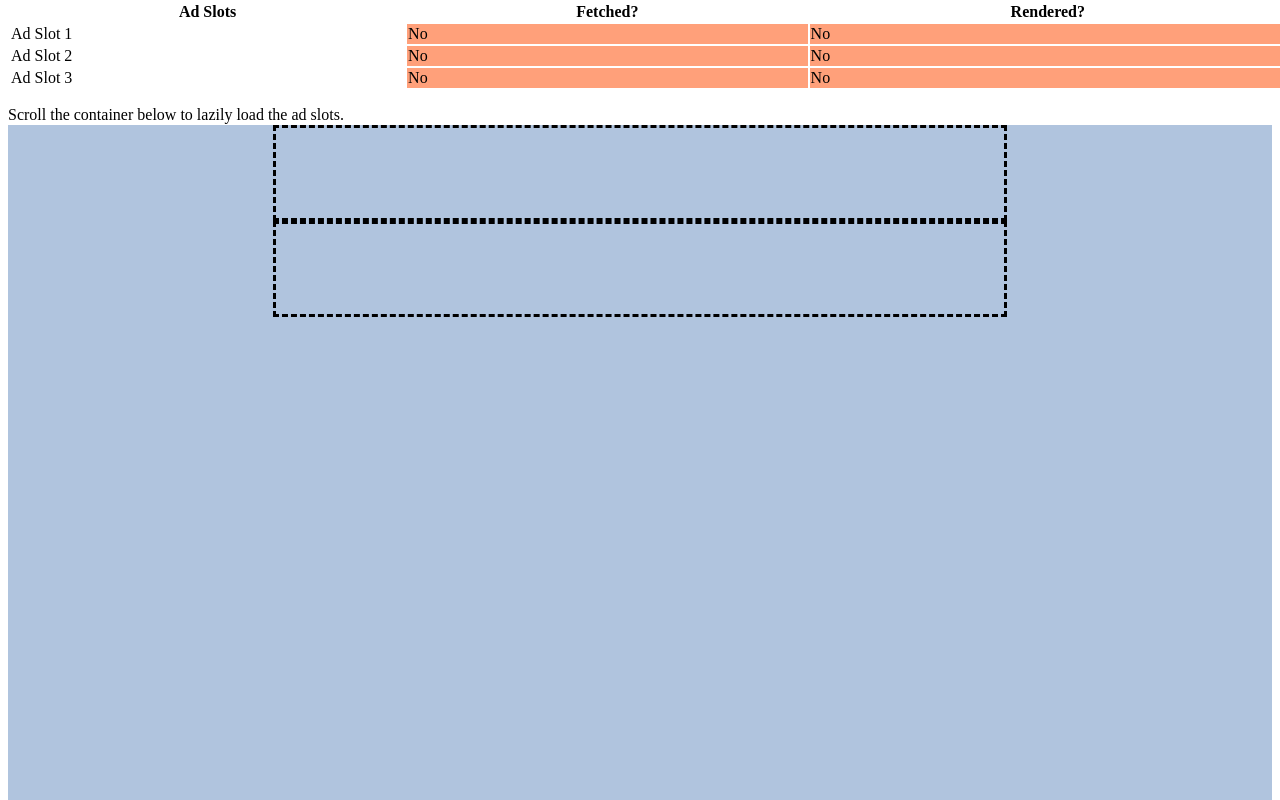
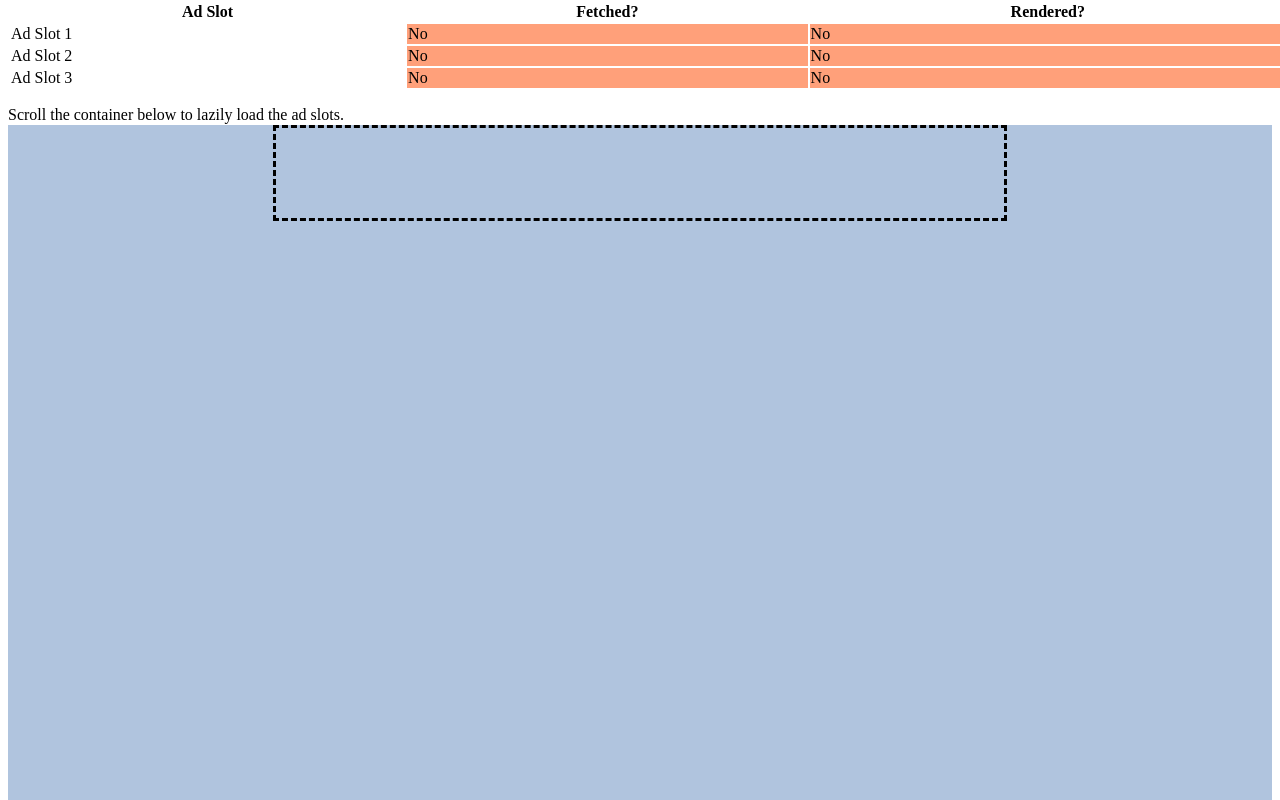
Before and after one commit to MalickGalant/malikblog, a website: page index.html in a window 1280 px wide. Shown: the top 800 px of the page. Drawn offline with Linux system fonts and the light colour scheme.

Commit message:
Update index.html

```diff
--- a/index.html
+++ b/index.html
@@ -97,6 +97,8 @@
   </head>
 <body>
 
+
+
     <!--
        As defined by lazy load settings, initially:
        1. Slot 1 will be fetched and rendered on mobile and desktop.
@@ -111,7 +113,8 @@
         </script>
       </div>
 
-
+      <!-- 3 viewport tall div to place next slot 3 viewports away. -->
+      <div style="height:300vh"></div>
 
       <div id="div-2" class="ad-slot" style="height: 90px; width: 728px;">
         <script>
@@ -132,7 +135,7 @@
     <div class="status-panel">
       <table>
         <tr>
-          <th>Ad Slots</th>
+          <th>Ad Slot</th>
           <th>Fetched?</th>
           <th>Rendered?</th>
         </tr>
@@ -156,7 +159,5 @@
         Scroll the container below to lazily load the ad slots.
       </p>
     </div>
-  <!-- 3 viewport tall div to place next slot 3 viewports away. -->
-      <div style="height:300vh"></div>
   </body>
 </html>
```
